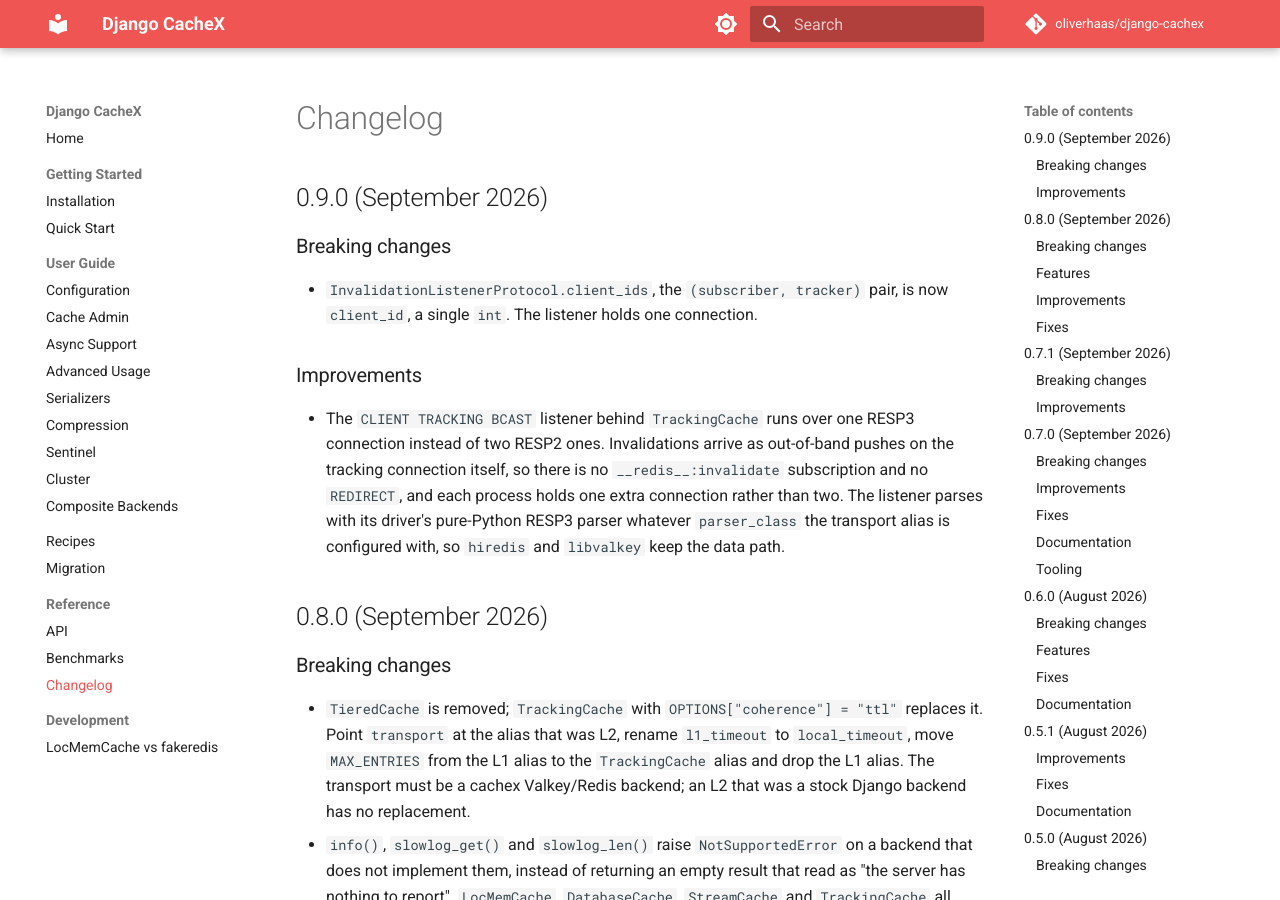
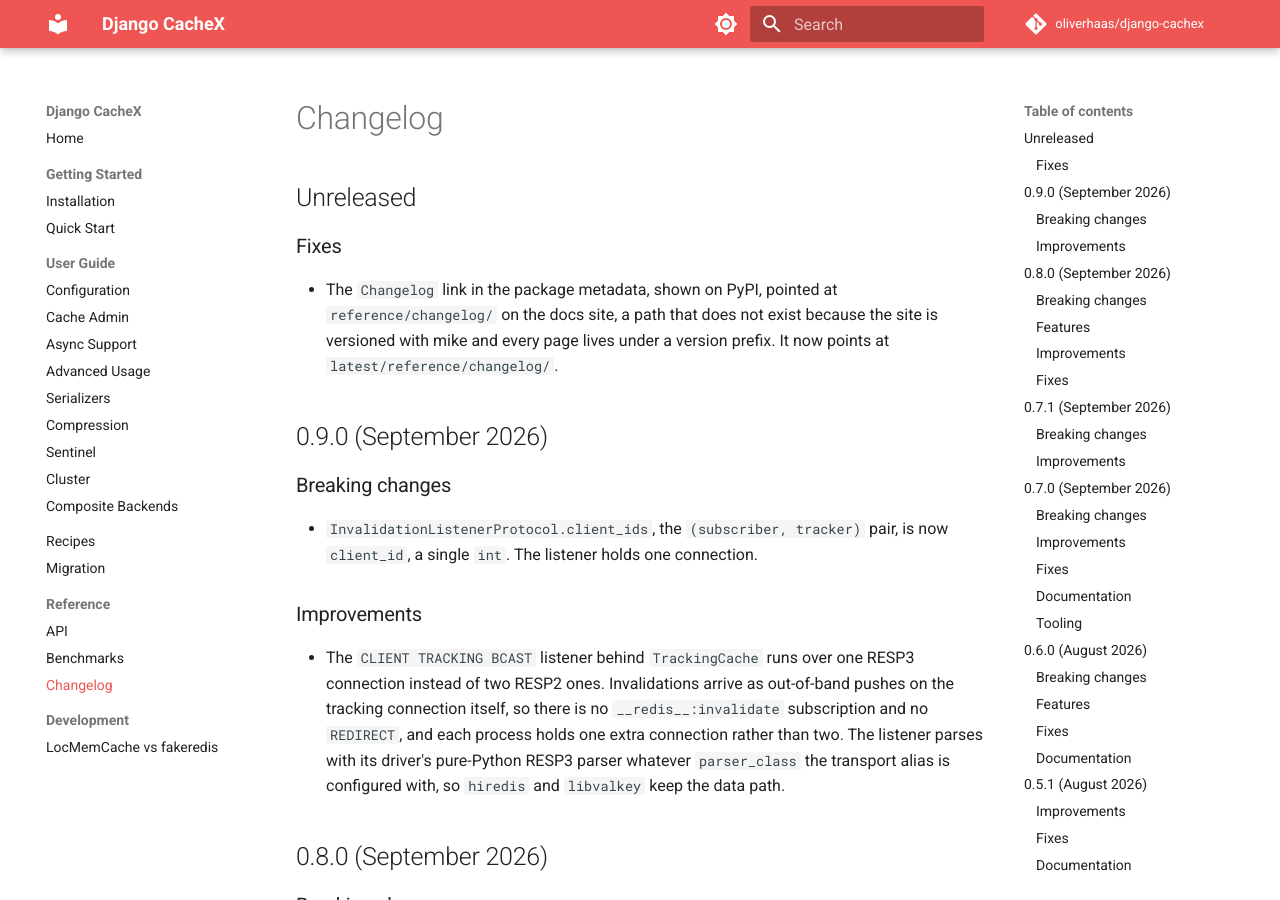
Before and after one commit to oliverhaas/django-cachex, an MkDocs documentation site: the page built from docs/reference/changelog.md, in a window 1280 px wide and 900 px high. Built offline with MkDocs 1.6.1 and Material for MkDocs 9.7.7, drawn with Linux system fonts in a browser that asks for light colours; comment, search, counter and statistics services are not loaded; the version menu is left out.

Commit message:
fix: point the Changelog metadata URL at the versioned docs page
mike serves every page under a version prefix, so the unversioned path shown on PyPI returned 404.

```diff
--- a/docs/reference/changelog.md
+++ b/docs/reference/changelog.md
@@ -1,4 +1,10 @@
 # Changelog
+
+## Unreleased
+
+### Fixes
+
+- The `Changelog` link in the package metadata, shown on PyPI, pointed at `reference/changelog/` on the docs site, a path that does not exist because the site is versioned with mike and every page lives under a version prefix. It now points at `latest/reference/changelog/`.
 
 ## 0.9.0 (September 2026)
 
--- a/pyproject.toml
+++ b/pyproject.toml
@@ -45,7 +45,7 @@
 Homepage = "https://github.com/oliverhaas/django-cachex"
 Documentation = "https://oliverhaas.github.io/django-cachex/"
 Repository = "https://github.com/oliverhaas/django-cachex.git"
-Changelog = "https://oliverhaas.github.io/django-cachex/reference/changelog/"
+Changelog = "https://oliverhaas.github.io/django-cachex/latest/reference/changelog/"
 
 [dependency-groups]
 dev = [
```
